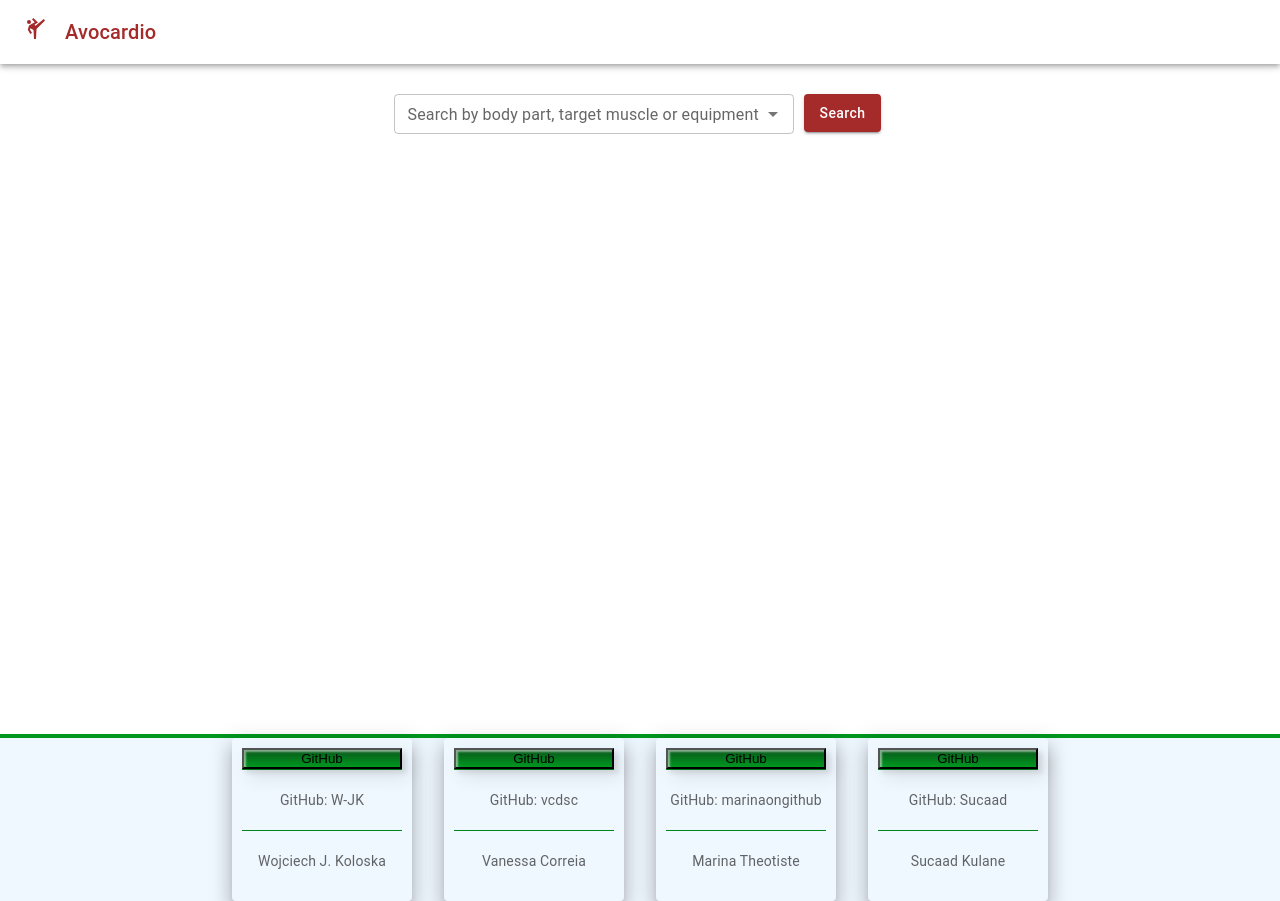
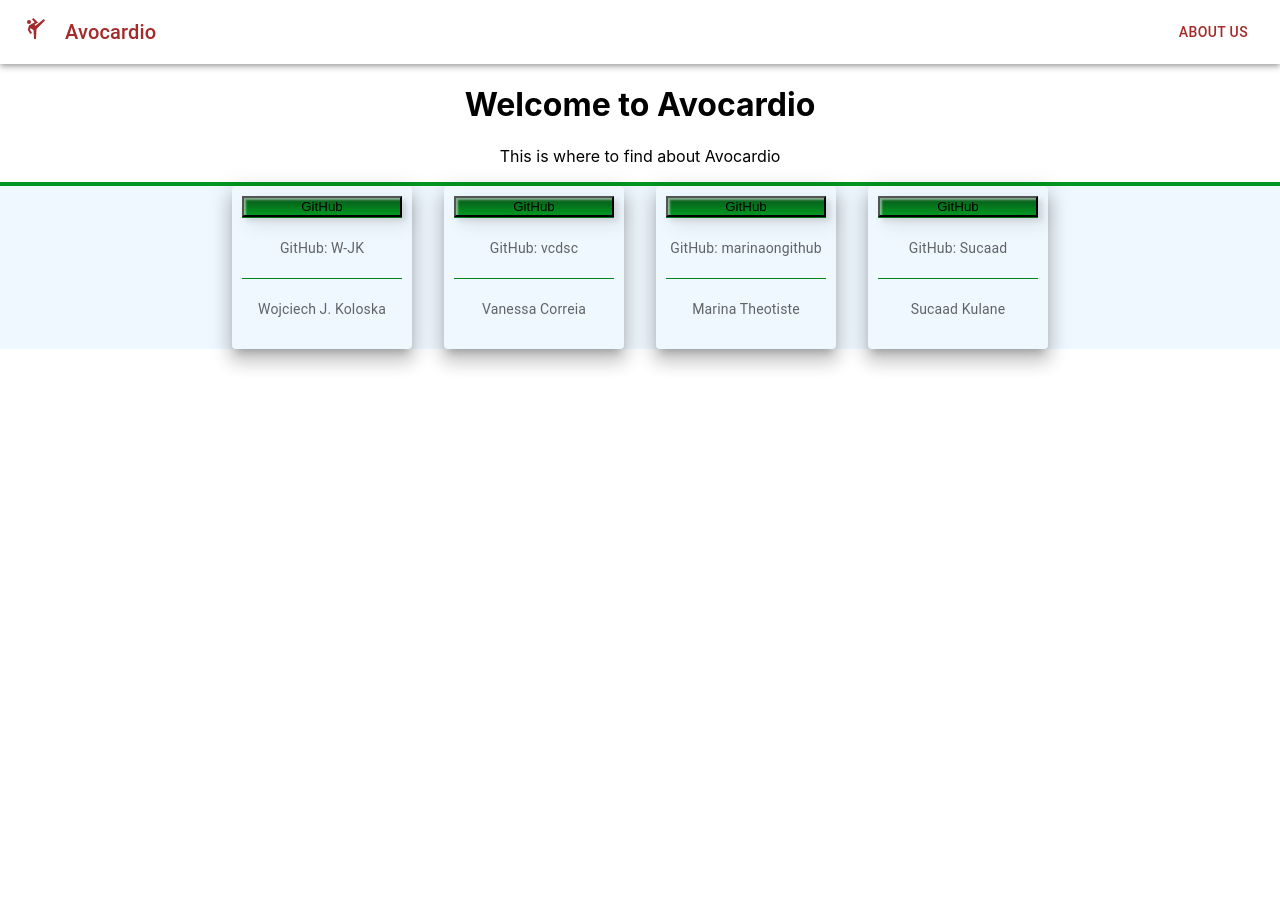
Before and after one commit to vcdsc/avocardio, a React (Create React App) app: page /About in a window 1280 px wide. After the commit the page ends 800 px from the top, so only its background shows below. Built offline with nearby package versions, Linux system fonts and the light colour scheme.

Commit message:
added about us page

```diff
--- a/package.json
+++ b/package.json
@@ -16,9 +16,7 @@
     "@testing-library/user-event": "^13.5.0",
     "animate.css": "^4.1.1",
     "axios": "^1.3.4",
-
     "concurrently": "^7.6.0",
-
     "json-server": "^0.17.3",
     "react": "^18.2.0",
     "react-bootstrap": "^2.7.2",
--- a/src/App.js
+++ b/src/App.js
@@ -1,10 +1,14 @@
+import { BrowserRouter as Router, Routes, Route } from 'react-router-dom';
 import "./App.css";
-
 import Navbar from './components/navbar/Navbar';
 import Searchbar from './components/searchbar/Searchbar'
 import CardContainer from './components/exercisecardcontainer/cardcontainer'
 import Home from './pages/Home';
+import About from './components/navbar/pages/About'
 import Footer from './components/footer/Footer';
+
+
+
 
 
 function App() {
@@ -13,15 +17,16 @@ function App() {
   // console.log(API.getExercisesByBodyPart());
 
   return (
-    <div className="App">
-      <Navbar />
-      <Home />
-
-      {/* <Searchbar />
-      <CardContainer/>   */}
-      <Footer/>
-
-    </div>
+    <Router>
+      <div className="App">
+        <Navbar />
+        <Routes>
+          <Route path="/" element={<Home />} />
+          <Route path="/About" element={<About />} />
+        </Routes>
+        <Footer />
+      </div>
+    </Router>
   );
 }
 
--- a/src/components/navbar/Navbar.js
+++ b/src/components/navbar/Navbar.js
@@ -15,6 +15,7 @@ import {
 import MenuIcon from '@mui/icons-material/Menu';
 import SportsMartialArtsIcon from '@mui/icons-material/SportsMartialArts';
 import { Link } from 'react-router-dom';
+import About from './pages/About';
 
 const Navbar = () => {
   const [drawerOpen, setDrawerOpen] = useState(false);
@@ -45,6 +46,11 @@ const Navbar = () => {
           >
             <span style={{ marginLeft: "5px" }}>Avocardio</span>
           </Typography>
+          {!isMobile && (
+            <Button color="inherit" component={Link} to="/About">
+              About Us
+            </Button>
+          )}
         </Toolbar>
       </AppBar>
       {isMobile ? (
--- /dev/null
+++ b/src/components/navbar/pages/About.js
@@ -0,0 +1,12 @@
+import React from 'react';
+
+const About = ({title}) => {
+  return (
+    <div>
+      <h1>Welcome to Avocardio</h1>
+      <p>This is where to find about Avocardio</p>
+    </div>
+  );
+};
+
+export default About;
```
Also changed, not shown: 1 other file (tests, documents, lock files or other folders).
